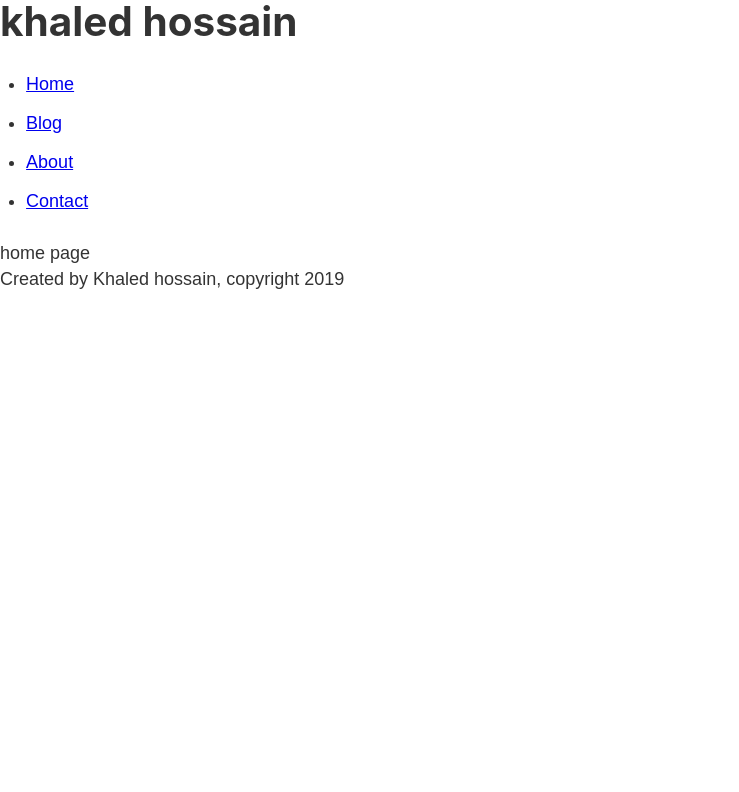
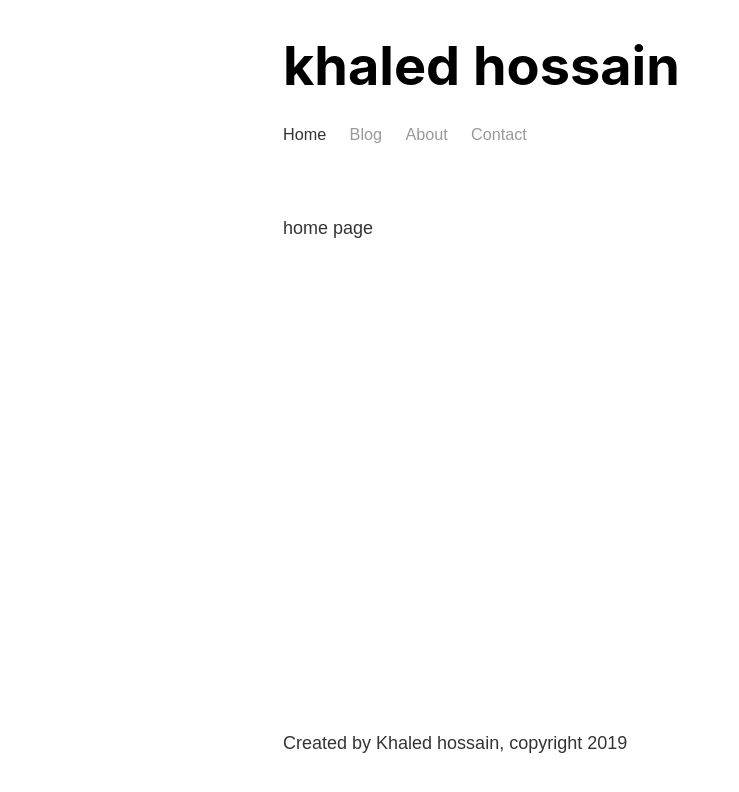
Before and after one commit to khaled-hossain-code/gatsby-bootcamp, a Gatsby site: page / in a window 1280 px wide. Shown: the whole page, without its empty margins (0-739 px from the left). Built offline with nearby package versions, Linux system fonts and the light colour scheme; Gatsby itself is replaced by a stand-in of ours.

Commit message:
add navbar

```diff
--- a/src/components/header.js
+++ b/src/components/header.js
@@ -1,23 +1,38 @@
-import React from 'react'
-import { Link } from 'gatsby'
+import React from "react"
+import { Link } from "gatsby"
+
+// import './header.module.scss';
+import { navList, navItem, header, title, activeNavItem } from "./header.module.scss";
 
 const Header = () => {
   return (
-    <header>
-      <h1>khaled hossain</h1>
+    <header className={header}>
+      <h1>
+        <Link className={title} to="/">
+          khaled hossain
+        </Link>
+      </h1>
       <nav>
-        <ul>
+        <ul className={navList}>
           <li>
-            <Link to="/">Home</Link>
+            <Link className={navItem} activeClassName={activeNavItem} to="/">
+              Home
+            </Link>
           </li>
           <li>
-            <Link to="/blog">Blog</Link>
+            <Link className={navItem} activeClassName={activeNavItem} to="/blog" >
+              Blog
+            </Link>
           </li>
           <li>
-            <Link to="/about">About</Link>
+            <Link className={navItem} activeClassName={activeNavItem} to="/about">
+              About
+            </Link>
           </li>
           <li>
-            <Link to="/contact">Contact</Link>
+            <Link className={navItem} activeClassName={activeNavItem} to="/contact">
+              Contact
+            </Link>
           </li>
         </ul>
       </nav>
@@ -25,4 +40,4 @@ const Header = () => {
   )
 }
 
-export default Header;
+export default Header
--- /dev/null
+++ b/src/components/header.module.scss
@@ -0,0 +1,30 @@
+.header {
+  padding: 1rem 0 3rem;
+}
+
+.navList {
+  list-style-type: none;
+  display: flex;
+  margin: 0;
+}
+
+.navItem {
+  color: #999;
+  font-size: .9rem;
+  margin-right: 1.3rem;
+  text-decoration: none;
+
+  &:hover {
+    color: #666;
+  }
+}
+
+.activeNavItem {
+  color: #333;
+}
+
+.title {
+  color: #000;
+  font-size: 3rem;
+  text-decoration: none;
+}
--- a/src/components/layout.js
+++ b/src/components/layout.js
@@ -2,13 +2,17 @@ import React from "react"
 
 import Header from "./header"
 import Footer from "./footer"
-import '../styles/index.scss';
+import "../styles/index.scss"
+
+import layoutStyles from "./layout.module.scss"
 
 const Layout = props => {
   return (
-    <div>
-      <Header />
-      {props.children}
+    <div className={layoutStyles.container}>
+      <div className={layoutStyles.content}>
+        <Header />
+        {props.children}
+      </div>
       <Footer />
     </div>
   )
--- /dev/null
+++ b/src/components/layout.module.scss
@@ -0,0 +1,13 @@
+.container {
+    margin: 0 auto;
+    max-width: 750px;
+    padding: 1rem;
+
+    display: flex;
+    flex-direction: column;
+    min-height: 100vh;
+}
+
+.content {
+    flex-grow: 1;
+}
--- a/src/styles/index.scss
+++ b/src/styles/index.scss
@@ -222,6 +222,7 @@ img {
   padding-top: 0;
   margin-bottom: 1.45rem;
 }
+
 h1 {
   margin-left: 0;
   margin-right: 0;
```
